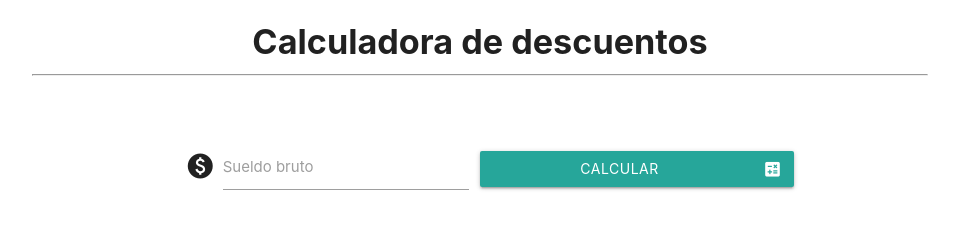
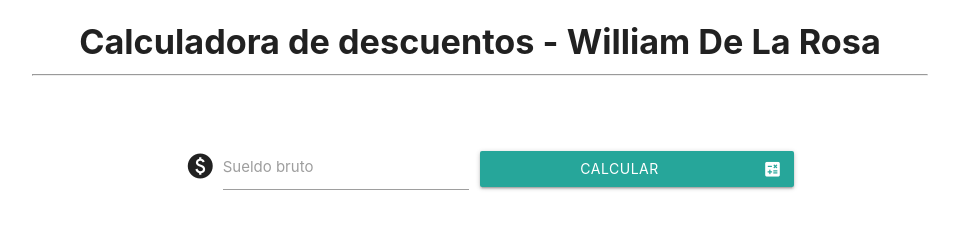
Before and after one commit to WILL-29/Sueldo_Neto_Web, a plain HTML site: page Index.html in a window 1280 px wide. Shown: the whole page, without its empty margins (160-1119 px from the left). Drawn offline with Linux system fonts and the light colour scheme.

Commit message:
Long Time no see you

```diff
--- a/Index.html
+++ b/Index.html
@@ -15,7 +15,7 @@
     </head>
     <body>
     <div class="container">
-        <h4 class="center"><b>Calculadora de descuentos</b></h4>
+        <h4 class="center"><b>Calculadora de descuentos - William De La Rosa</b></h4>
         <hr>
         </br>
         </br>
```
